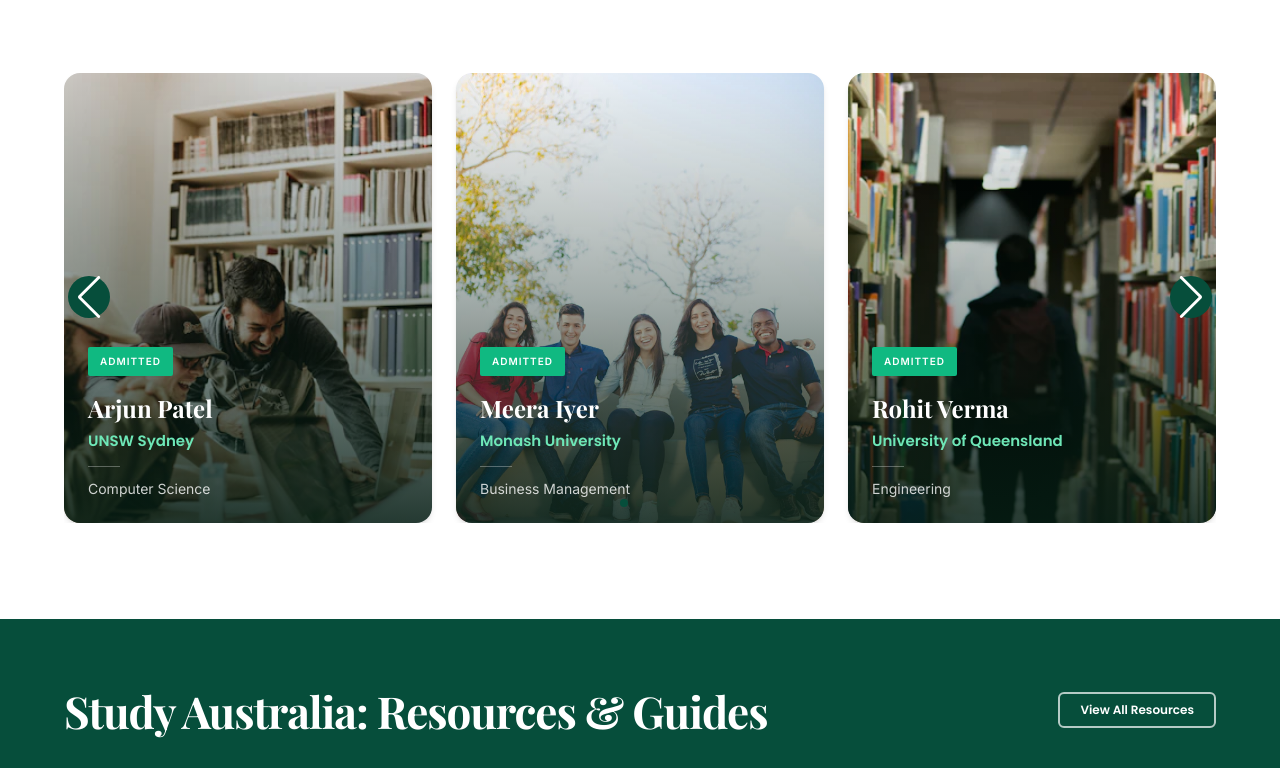
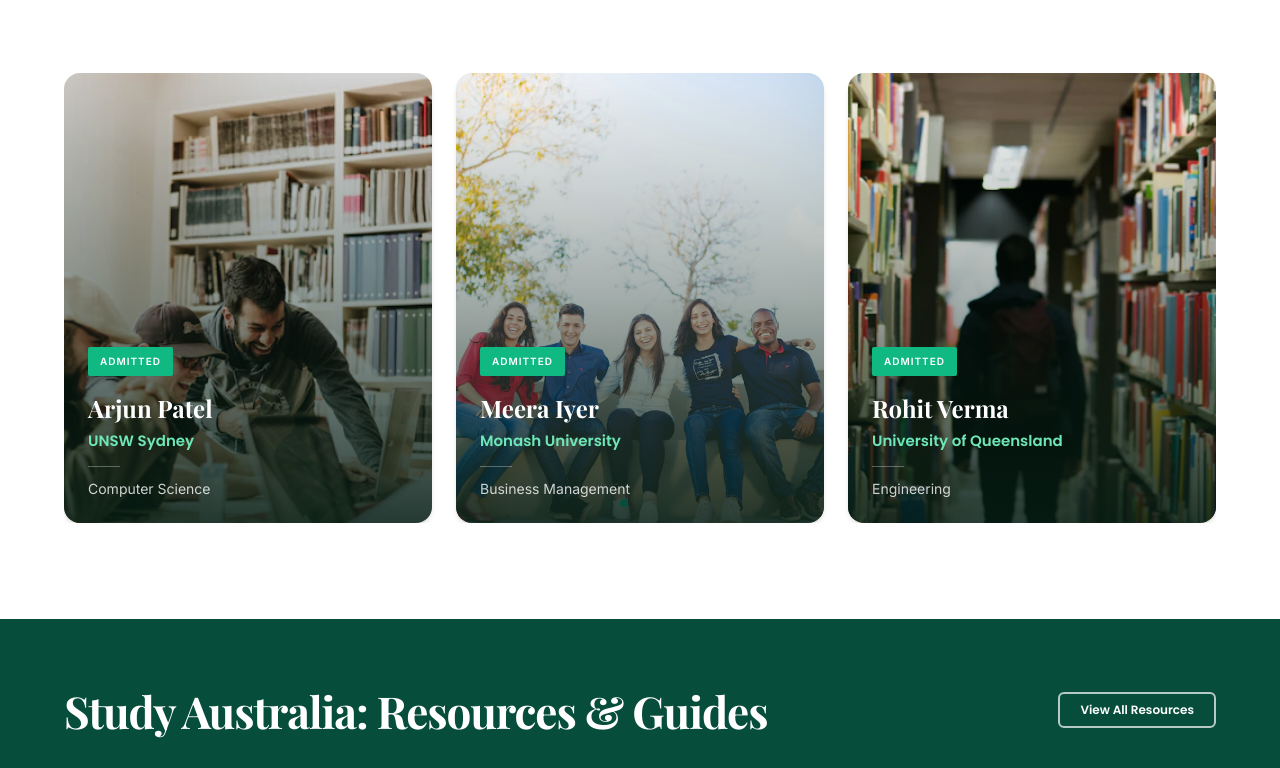
Before and after one commit to Abhij9920/LitrariusWebsite, a React (Vite) app: page / in a window 1280 px wide. Shown: the part 3342-4110 px from the top of the page. Built offline with nearby package versions, Linux system fonts and the light colour scheme; a web font is replaced by a local one.

Commit message:
Fix Swiper navigation buttons overlapping on TheyGotIn cards

```diff
--- a/src/components/home/TheyGotIn.tsx
+++ b/src/components/home/TheyGotIn.tsx
@@ -1,9 +1,8 @@
 import React, { useRef, useEffect } from 'react';
 import { Swiper, SwiperSlide } from 'swiper/react';
-import { Autoplay, Navigation, Pagination } from 'swiper/modules';
+import { Autoplay, Pagination } from 'swiper/modules';
 import 'swiper/css';
 import 'swiper/css/pagination';
-import 'swiper/css/navigation';
 
 const cards = [
   { uni: 'University of Melbourne',    name: 'Priya Sharma',  major: 'Masters in Business Administration', img: '/images/student-3.webp' },
@@ -22,13 +21,12 @@
           <h2 className="font-playfair text-[44px] md:text-[56px] text-[#064E3B] mb-6 tracking-tight">You Can Too.</h2>
         </div>
         <Swiper
-          modules={[Autoplay, Navigation, Pagination]}
+          modules={[Autoplay, Pagination]}
           slidesPerView={1}
           spaceBetween={24}
           loop={true}
           autoplay={{ delay: 4000, disableOnInteraction: false }}
           pagination={{ clickable: true }}
-          navigation={true}
           breakpoints={{ 640: { slidesPerView: 2 }, 1024: { slidesPerView: 3 } }}
           className="pb-16"
         >
--- a/src/index.css
+++ b/src/index.css
@@ -75,10 +75,3 @@
 /* Swiper overrides */
 .swiper-pagination-bullet { background: rgba(6,78,59,0.3) !important; }
 .swiper-pagination-bullet-active { background: #064e3b !important; }
-.swiper-button-prev, .swiper-button-next {
-  background: #064e3b !important;
-  color: white !important;
-  width: 42px !important; height: 42px !important;
-  border-radius: 50% !important;
-}
-.swiper-button-prev::after, .swiper-button-next::after { font-size: 14px !important; }
```
